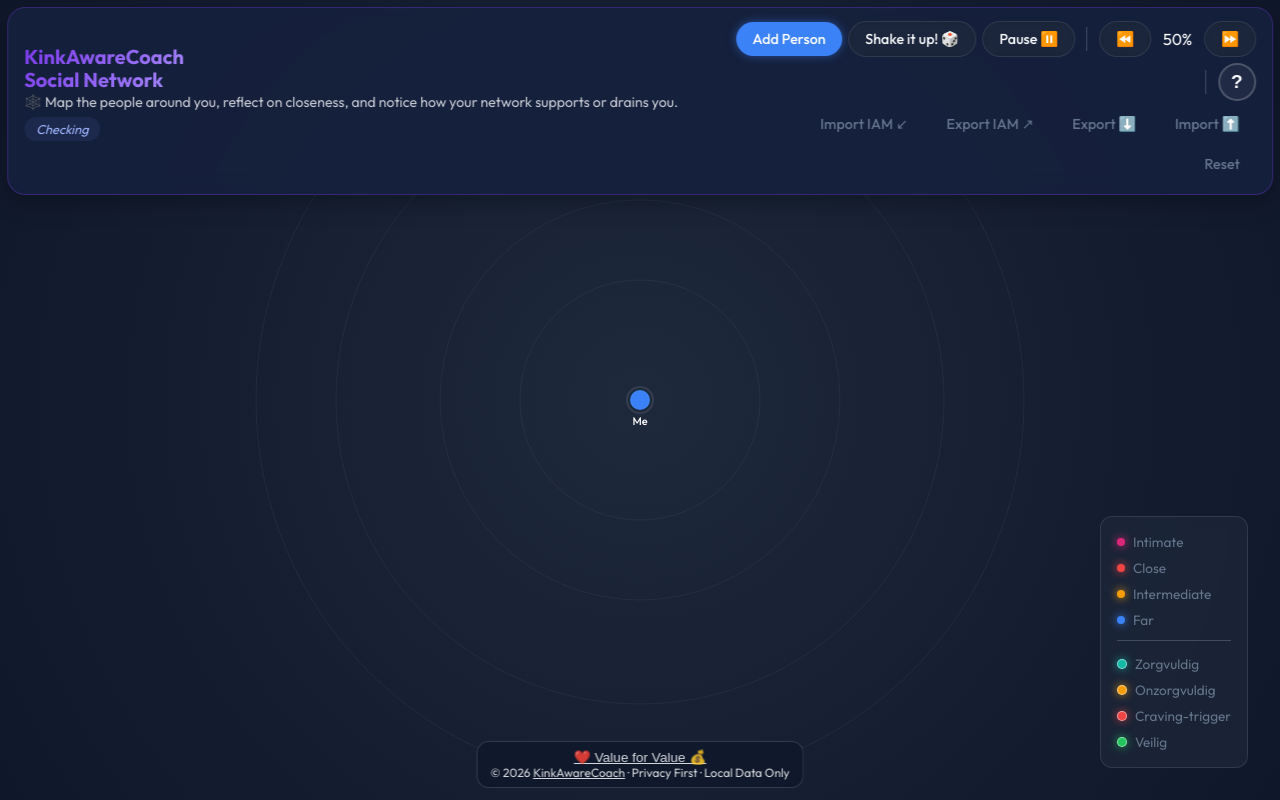
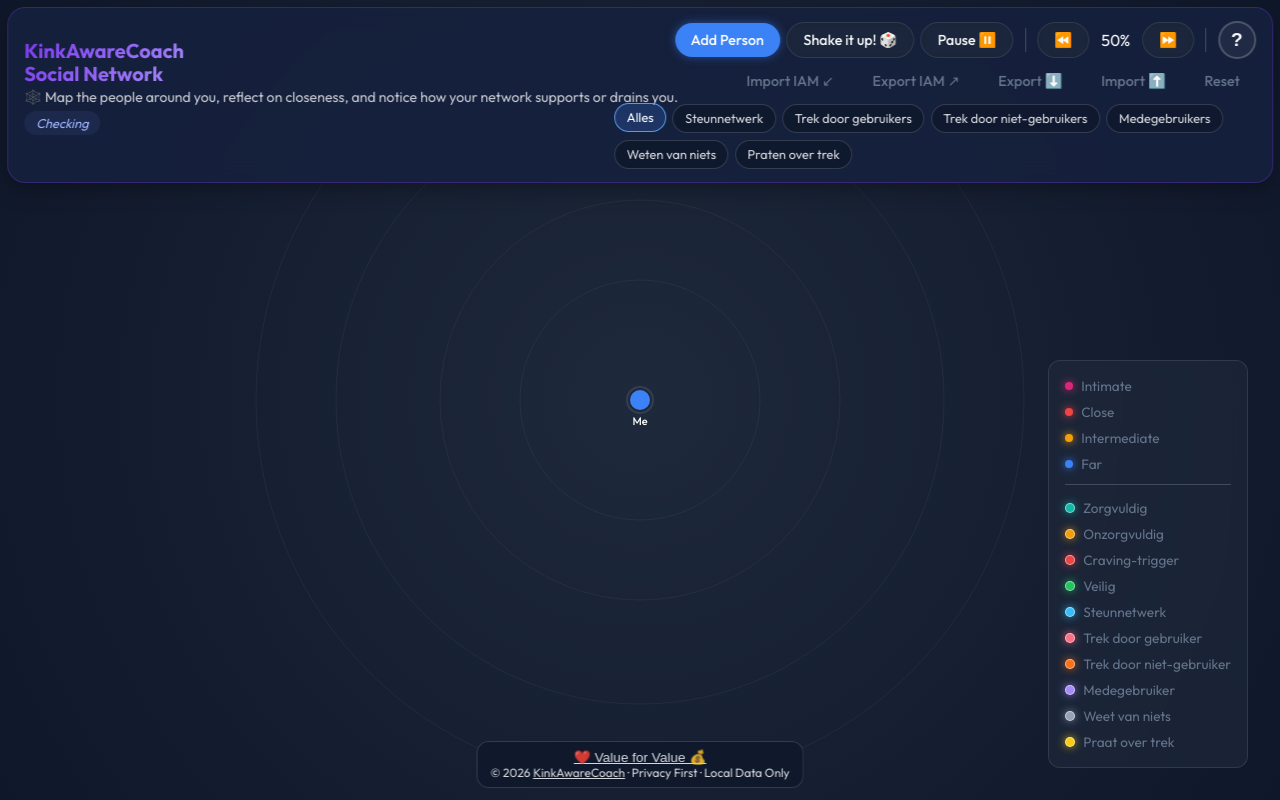
Before and after one commit to HansWest/verslaving, a PHP site: page /htm/iam_social_network/index.htm in a window 1280 px wide. Run offline with PHP 8.4, Linux system fonts and the light colour scheme.

Commit message:
feat: implement network filters and enhance data handling for support and craving categories

```diff
--- a/iam/htm/iam_social_network/app.js
+++ b/iam/htm/iam_social_network/app.js
@@ -109,6 +109,7 @@ class SocialNetworkApp {
         this.isDragging = false;
         this.draggedPerson = null;
         this.hoveredPerson = null;
+        this.activeFilter = 'all';
 
         this.bindEvents();
         this.resize();
@@ -191,6 +192,10 @@ class SocialNetworkApp {
         const exportIamBtn = document.getElementById('exportIamBtn');
         if (importIamBtn) importIamBtn.onclick = () => this.importFromIam();
         if (exportIamBtn) exportIamBtn.onclick = () => this.exportToIam();
+
+        document.querySelectorAll('[data-filter]').forEach((button) => {
+            button.addEventListener('click', () => this.setActiveFilter(button.dataset.filter || 'all'));
+        });
 
         document.getElementById('resetBtn').onclick = async () => {
             if (confirm("Factory reset? This will delete everyone.")) {
@@ -498,6 +503,8 @@ class SocialNetworkApp {
 
     drawNode(p) {
         const { x, y, radius = 7, color = '#fff', field, energy } = p;
+        const isFilteredOut = this.activeFilter !== 'all' && p.type !== 'me' && !this.personMatchesFilter(p, this.activeFilter);
+        const isHighlighted = this.activeFilter !== 'all' && p.type !== 'me' && this.personMatchesFilter(p, this.activeFilter);
 
         // Halo for selection
         if (p === this.hoveredPerson || p === this.draggedPerson) {
@@ -512,23 +519,32 @@ class SocialNetworkApp {
         let ringColor = 'rgba(255,255,255,0.1)';
         if (energy === 'gives') ringColor = '#4ade80'; // green
         if (energy === 'costs') ringColor = '#f87171'; // red
+        if (isFilteredOut) ringColor = 'rgba(148, 163, 184, 0.18)';
 
         this.ctx.beginPath();
         this.ctx.strokeStyle = ringColor;
-        this.ctx.lineWidth = 2;
+        this.ctx.lineWidth = isHighlighted ? 3 : 2;
         this.ctx.arc(x, y, radius + 3, 0, Math.PI * 2);
         this.ctx.stroke();
 
+        if (isHighlighted) {
+            this.ctx.beginPath();
+            this.ctx.strokeStyle = this.getFilterColor(this.activeFilter);
+            this.ctx.lineWidth = 3;
+            this.ctx.arc(x, y, radius + 8, 0, Math.PI * 2);
+            this.ctx.stroke();
+        }
+
         // Main Body
         this.ctx.beginPath();
-        this.ctx.fillStyle = color;
+        this.ctx.fillStyle = isFilteredOut ? 'rgba(71, 85, 105, 0.48)' : color;
         this.ctx.arc(x, y, radius, 0, Math.PI * 2);
         this.ctx.fill();
 
         this.drawIamTagMarkers(p);
 
         // Name Label
-        this.ctx.fillStyle = '#fff';
+        this.ctx.fillStyle = isFilteredOut ? 'rgba(226, 232, 240, 0.42)' : '#fff';
         this.ctx.font = '500 11px Outfit';
         this.ctx.textAlign = 'center';
         this.ctx.fillText(p.name, x, y + radius + 15);
@@ -543,14 +559,22 @@ class SocialNetworkApp {
             careful: { color: '#14b8a6', xOffset: -8, yOffset: -10 },
             uncareful: { color: '#f59e0b', xOffset: 8, yOffset: -10 },
             craving: { color: '#ef4444', xOffset: -8, yOffset: 10 },
-            safe: { color: '#22c55e', xOffset: 8, yOffset: 10 }
+            safe: { color: '#22c55e', xOffset: 8, yOffset: 10 },
+            support: { color: '#38bdf8', xOffset: 0, yOffset: -14 },
+            'craving-user': { color: '#fb7185', xOffset: -14, yOffset: 0 },
+            'craving-non-user': { color: '#f97316', xOffset: 14, yOffset: 0 },
+            'co-user': { color: '#a78bfa', xOffset: 0, yOffset: 14 },
+            unaware: { color: '#94a3b8', xOffset: -14, yOffset: -14 },
+            'talk-craving': { color: '#facc15', xOffset: 14, yOffset: 14 }
         };
+
+        const isFilteredOut = this.activeFilter !== 'all' && !this.personMatchesFilter(person, this.activeFilter);
 
         tags.forEach((tag) => {
             const marker = markerMap[tag];
             if (!marker) return;
             this.ctx.beginPath();
-            this.ctx.fillStyle = marker.color;
+            this.ctx.fillStyle = isFilteredOut ? 'rgba(148, 163, 184, 0.35)' : marker.color;
             this.ctx.arc(person.x + marker.xOffset, person.y + marker.yOffset, 3.3, 0, Math.PI * 2);
             this.ctx.fill();
 
@@ -560,6 +584,36 @@ class SocialNetworkApp {
             this.ctx.arc(person.x + marker.xOffset, person.y + marker.yOffset, 3.3, 0, Math.PI * 2);
             this.ctx.stroke();
         });
+    }
+
+    setActiveFilter(filter) {
+        this.activeFilter = filter || 'all';
+        document.querySelectorAll('[data-filter]').forEach((button) => {
+            button.classList.toggle('active', button.dataset.filter === this.activeFilter);
+        });
+    }
+
+    personMatchesFilter(person, filter) {
+        if (!person || person.type === 'me' || filter === 'all') return true;
+        const tags = Array.isArray(person.iamTags) ? person.iamTags : [];
+        return tags.includes(filter);
+    }
+
+    getFilterColor(filter) {
+        const filterColors = {
+            support: '#38bdf8',
+            'craving-user': '#fb7185',
+            'craving-non-user': '#f97316',
+            'co-user': '#a78bfa',
+            unaware: '#94a3b8',
+            'talk-craving': '#facc15',
+            careful: '#14b8a6',
+            uncareful: '#f59e0b',
+            craving: '#ef4444',
+            safe: '#22c55e'
+        };
+
+        return filterColors[filter] || '#93c5fd';
     }
 
     // Input Handling
@@ -857,7 +911,7 @@ class SocialNetworkApp {
         const isNew = !person;
 
         if (!person) {
-            const near = (tag === 'safe' || tag === 'careful');
+            const near = (tag === 'safe' || tag === 'careful' || tag === 'support' || tag === 'talk-craving');
             const importance = near ? 'close' : 'far';
             person = {
                 id: crypto.randomUUID(),
@@ -871,7 +925,7 @@ class SocialNetworkApp {
                 relationships: {},
                 importance,
                 field: 'other',
-                energy: (tag === 'craving' || tag === 'uncareful') ? 'costs' : 'balance',
+                energy: (tag === 'craving' || tag === 'uncareful' || tag === 'craving-user' || tag === 'craving-non-user' || tag === 'co-user') ? 'costs' : 'balance',
                 color: '#ffffff',
                 iamTags: []
             };
@@ -880,7 +934,13 @@ class SocialNetworkApp {
         if (!Array.isArray(person.iamTags)) person.iamTags = [];
         if (tag && !person.iamTags.includes(tag)) person.iamTags.push(tag);
 
-        if (person.iamTags.includes('craving') || person.iamTags.includes('uncareful')) {
+        if (
+            person.iamTags.includes('craving')
+            || person.iamTags.includes('uncareful')
+            || person.iamTags.includes('craving-user')
+            || person.iamTags.includes('craving-non-user')
+            || person.iamTags.includes('co-user')
+        ) {
             person.energy = 'costs';
         }
 
@@ -914,7 +974,13 @@ class SocialNetworkApp {
             careful: this.normalizeList(sociaal.carefulPeople),
             uncareful: this.normalizeList(sociaal.uncarefulPeople),
             craving: this.normalizeList(sociaal.cravingPeople),
-            safe: this.normalizeList(sociaal.safePeople)
+            safe: this.normalizeList(sociaal.safePeople),
+            support: this.normalizeList(sociaal.supportNetworkPeople),
+            'craving-user': this.normalizeList(sociaal.cravingUserPeople),
+            'craving-non-user': this.normalizeList(sociaal.cravingNonUserPeople),
+            'co-user': this.normalizeList(sociaal.coUserPeople),
+            unaware: this.normalizeList(sociaal.unawarePeople),
+            'talk-craving': this.normalizeList(sociaal.talkCravingPeople)
         };
 
         const extras = this.uniquePreserveOrder([
@@ -934,7 +1000,7 @@ class SocialNetworkApp {
         }
 
         for (const name of extras) {
-            const person = await this.ensurePersonFromIam(name, 'careful');
+            const person = await this.ensurePersonFromIam(name, 'support');
             if (person) importedCount += 1;
         }
 
@@ -951,8 +1017,14 @@ class SocialNetworkApp {
         const uncareful = this.uniquePreserveOrder(this.getTaggedPeople('uncareful'));
         const craving = this.uniquePreserveOrder(this.getTaggedPeople('craving'));
         const safe = this.uniquePreserveOrder(this.getTaggedPeople('safe'));
+        const support = this.uniquePreserveOrder(this.getTaggedPeople('support'));
+        const cravingUsers = this.uniquePreserveOrder(this.getTaggedPeople('craving-user'));
+        const cravingNonUsers = this.uniquePreserveOrder(this.getTaggedPeople('craving-non-user'));
+        const coUsers = this.uniquePreserveOrder(this.getTaggedPeople('co-user'));
+        const unaware = this.uniquePreserveOrder(this.getTaggedPeople('unaware'));
+        const talkCraving = this.uniquePreserveOrder(this.getTaggedPeople('talk-craving'));
 
-        const combinedSupport = this.uniquePreserveOrder([...safe, ...careful]);
+        const combinedSupport = this.uniquePreserveOrder([...support, ...safe, ...careful, ...talkCraving]);
         const existing = window.iamData.getFormData('sociaal-netwerk') || {};
         const overlapHint = safe.length && careful.length
             ? `Overlap veilig/zorgvuldig: ${this.uniquePreserveOrder(safe.filter((name) => careful.map((c) => c.toLowerCase()).includes(name.toLowerCase()))).join(', ') || 'beperkt'}`
@@ -961,8 +1033,14 @@ class SocialNetworkApp {
         const payload = {
             carefulPeople: this.mergeListText(existing.carefulPeople, careful),
             uncarefulPeople: this.mergeListText(existing.uncarefulPeople, uncareful),
-            cravingPeople: this.mergeListText(existing.cravingPeople, craving),
+            cravingPeople: this.mergeListText(existing.cravingPeople, [...craving, ...cravingUsers, ...cravingNonUsers]),
             safePeople: this.mergeListText(existing.safePeople, safe),
+            supportNetworkPeople: this.mergeListText(existing.supportNetworkPeople, support),
+            cravingUserPeople: this.mergeListText(existing.cravingUserPeople, cravingUsers),
+            cravingNonUserPeople: this.mergeListText(existing.cravingNonUserPeople, cravingNonUsers),
+            coUserPeople: this.mergeListText(existing.coUserPeople, coUsers),
+            unawarePeople: this.mergeListText(existing.unawarePeople, unaware),
+            talkCravingPeople: this.mergeListText(existing.talkCravingPeople, talkCraving),
             reachableSupport: this.mergeListText(existing.reachableSupport, combinedSupport[0] ? [combinedSupport[0]] : []),
             firstReachOut: this.mergeListText(existing.firstReachOut, combinedSupport.slice(0, 2)),
             anchor1Name: existing.anchor1Name || combinedSupport[0] || '',
--- a/iam/htm/iam_social_network/index.htm
+++ b/iam/htm/iam_social_network/index.htm
@@ -45,6 +45,15 @@
                     <input type="file" id="importFile" accept=".json" style="display: none;">
                     <button id="resetBtn" class="btn btn-text" title="Clear all data">Reset</button>
                 </div>
+                <div class="controls-row controls-row-filters" id="iamFilterBar" aria-label="Netwerkfilters">
+                    <button type="button" class="filter-chip active" data-filter="all">Alles</button>
+                    <button type="button" class="filter-chip" data-filter="support">Steunnetwerk</button>
+                    <button type="button" class="filter-chip" data-filter="craving-user">Trek door gebruikers</button>
+                    <button type="button" class="filter-chip" data-filter="craving-non-user">Trek door niet-gebruikers</button>
+                    <button type="button" class="filter-chip" data-filter="co-user">Medegebruikers</button>
+                    <button type="button" class="filter-chip" data-filter="unaware">Weten van niets</button>
+                    <button type="button" class="filter-chip" data-filter="talk-craving">Praten over trek</button>
+                </div>
             </div>
             </div>
         </header>
@@ -74,6 +83,24 @@
             </div>
             <div class="legend-item">
                 <span class="tag-dot safe"></span> Veilig
+            </div>
+            <div class="legend-item">
+                <span class="tag-dot support"></span> Steunnetwerk
+            </div>
+            <div class="legend-item">
+                <span class="tag-dot craving-user"></span> Trek door gebruiker
+            </div>
+            <div class="legend-item">
+                <span class="tag-dot craving-non-user"></span> Trek door niet-gebruiker
+            </div>
+            <div class="legend-item">
+                <span class="tag-dot co-user"></span> Medegebruiker
+            </div>
+            <div class="legend-item">
+                <span class="tag-dot unaware"></span> Weet van niets
+            </div>
+            <div class="legend-item">
+                <span class="tag-dot talk-craving"></span> Praat over trek
             </div>
         </div>
 
@@ -135,6 +162,12 @@
                             <label><input type="checkbox" name="editTag" value="uncareful"> Onzorgvuldig</label>
                             <label><input type="checkbox" name="editTag" value="craving"> Craving-trigger</label>
                             <label><input type="checkbox" name="editTag" value="safe"> Veilig</label>
+                            <label><input type="checkbox" name="editTag" value="support"> Steunnetwerk</label>
+                            <label><input type="checkbox" name="editTag" value="craving-user"> Trek door gebruiker</label>
+                            <label><input type="checkbox" name="editTag" value="craving-non-user"> Trek door niet-gebruiker</label>
+                            <label><input type="checkbox" name="editTag" value="co-user"> Medegebruiker</label>
+                            <label><input type="checkbox" name="editTag" value="unaware"> Weet van niets</label>
+                            <label><input type="checkbox" name="editTag" value="talk-craving"> Kan over trek praten</label>
                         </div>
                     </div>
 
--- a/iam/htm/iam_social_network/style.css
+++ b/iam/htm/iam_social_network/style.css
@@ -118,6 +118,38 @@ h1 {
 
 .controls-row-secondary {
     width: 100%;
+}
+
+.controls-row-filters {
+    width: 100%;
+    justify-content: flex-start;
+}
+
+.filter-chip {
+    border: 1px solid rgba(255, 255, 255, 0.16);
+    background: rgba(15, 23, 42, 0.72);
+    color: rgba(248, 250, 252, 0.86);
+    border-radius: 999px;
+    padding: 0.38rem 0.72rem;
+    font-family: inherit;
+    font-size: 0.8rem;
+    line-height: 1.2;
+    cursor: pointer;
+    transition: border-color 0.2s ease, background 0.2s ease, color 0.2s ease, transform 0.2s ease;
+}
+
+.filter-chip:hover,
+.filter-chip:focus-visible {
+    border-color: rgba(191, 219, 254, 0.72);
+    color: #fff;
+    outline: none;
+}
+
+.filter-chip.active {
+    background: rgba(59, 130, 246, 0.22);
+    border-color: rgba(96, 165, 250, 0.9);
+    color: #fff;
+    transform: translateY(-1px);
 }
 
 .divider-vertical {
@@ -280,6 +312,36 @@ h1 {
 .tag-dot.safe {
     background: #22c55e;
     box-shadow: 0 0 8px rgba(34, 197, 94, 0.8);
+}
+
+.tag-dot.support {
+    background: #38bdf8;
+    box-shadow: 0 0 8px rgba(56, 189, 248, 0.8);
+}
+
+.tag-dot.craving-user {
+    background: #fb7185;
+    box-shadow: 0 0 8px rgba(251, 113, 133, 0.8);
+}
+
+.tag-dot.craving-non-user {
+    background: #f97316;
+    box-shadow: 0 0 8px rgba(249, 115, 22, 0.8);
+}
+
+.tag-dot.co-user {
+    background: #a78bfa;
+    box-shadow: 0 0 8px rgba(167, 139, 250, 0.8);
+}
+
+.tag-dot.unaware {
+    background: #94a3b8;
+    box-shadow: 0 0 8px rgba(148, 163, 184, 0.8);
+}
+
+.tag-dot.talk-craving {
+    background: #facc15;
+    box-shadow: 0 0 8px rgba(250, 204, 21, 0.8);
 }
 
 /* Modal */
@@ -457,6 +519,15 @@ input[type="color"] {
         justify-content: flex-start;
     }
 
+    .controls-row-filters {
+        gap: 0.35rem;
+    }
+
+    .filter-chip {
+        font-size: 0.76rem;
+        padding: 0.34rem 0.65rem;
+    }
+
     h1,
     .subtitle {
         transform: none;
```
Also changed, not shown: iam/htm/sociaal-netwerk.htm (+61 -0 lines), iam/js/dataStore.js (+12 -0 lines).
